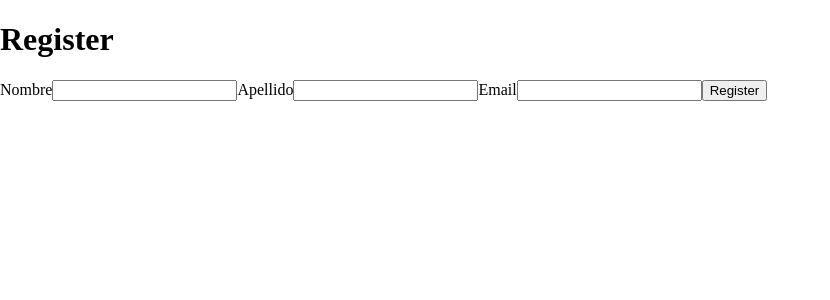
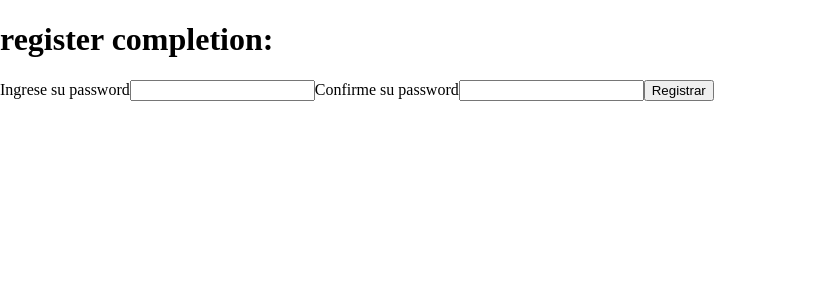
Before and after one commit to matias33pascual/photobook, a React (Create React App) app: page /registerCompletion in a window 1280 px wide. Shown: the top 300 px of the page, without its empty margins (0-830 px from the left). Built offline with nearby package versions, Linux system fonts and the light colour scheme.

Commit message:
register completion prototype ready

```diff
--- a/package.json
+++ b/package.json
@@ -15,9 +15,9 @@
     "@testing-library/jest-dom": "^5.14.1",
     "@testing-library/react": "^11.2.7",
     "@testing-library/user-event": "^12.8.3",
+    "@types/query-string": "^6.3.0",
     "axios": "^0.21.4",
     "lodash": "^4.17.21",
-    "query-string": "^4.3.4",
     "raven-js": "^3.27.2",
     "react": "^17.0.2",
     "react-dom": "^17.0.2",
--- a/src/App.js
+++ b/src/App.js
@@ -5,12 +5,17 @@ import UserProfile from "./components/userAccount/UserProfile";
 import { Switch, Route } from "react-router-dom";
 import { ToastContainer } from "react-toastify";
 import "react-toastify/dist/ReactToastify.css";
+import RegisterCompletion from "./components/userAccount/RegisterCompletion";
 
 const App = () => {
     return (
         <>
             <ToastContainer />
             <Switch>
+                <Route
+                    path='/registerCompletion'
+                    component={RegisterCompletion}
+                />
                 <Route path='/register' component={Register} />
                 <Route path='/loginForm' component={Login} />
                 <Route path='/userProfile' component={UserProfile} />
--- a/src/components/services/config.json
+++ b/src/components/services/config.json
@@ -1,3 +1,5 @@
 {
-	"apiCreateUser": "http://localhost:5001/Users/create"
+	"apiURL":"http://localhost:5001/",
+	"createUser": "Users/create",
+	"registerUser": "Users/register"
 }
--- a/src/components/services/userService.js
+++ b/src/components/services/userService.js
@@ -1,10 +1,20 @@
 import httpServices from "./httpServices";
 import config from "./config.json";
 
+const api = config.apiURL;
+
 export function createUser(user) {
-    return httpServices.post(config.apiCreateUser, {
+    return httpServices.post(api + config.createUser, {
         firstName: user.firstName,
         lastName: user.lastName,
         email: user.email,
     });
 }
+
+export function registerUser(user) {
+    return httpServices.post(api + config.registerUser, {
+        email: user.email,
+        password: user.password,
+        token: user.token,
+    });
+}
--- a/src/components/userAccount/RegisterCompletion.jsx
+++ b/src/components/userAccount/RegisterCompletion.jsx
@@ -0,0 +1,60 @@
+import React, { useState } from "react";
+import * as userService from "../services/userService";
+
+const RegisterCompletion = ({ location }) => {
+    const URLParams = new URLSearchParams(location.search);
+
+    const userToken = URLParams.get("token");
+    const userEmail = URLParams.get("email");
+
+    const [user, setUser] = useState({
+        password: "",
+        passwordConfirm: "",
+    });
+
+    const handleChange = (e) => {
+        const newUserData = { ...user };
+        newUserData[e.target.name] = e.target.value;
+        setUser(newUserData);
+    };
+
+    const handleSubmit = async (e) => {
+        e.preventDefault();
+
+        try {
+            const newUser = {
+                email: userEmail,
+                password: user.password,
+                token: userToken,
+            };
+            await userService.registerUser(newUser);
+        } catch (ex) {
+            // TODO: check error y mostrar algo en pantalla
+        }
+    };
+
+    return (
+        <>
+            <h1>register completion: {userEmail}</h1>
+            <form action='' onSubmit={handleSubmit}>
+                <label htmlFor='password'>Ingrese su password</label>
+                <input
+                    type='text'
+                    name='password'
+                    id='password'
+                    onChange={handleChange}
+                />
+                <label htmlFor='passwordConfirm'>Confirme su password</label>
+                <input
+                    type='text'
+                    name='passwordConfirm'
+                    id='passwordConfirm'
+                    onChange={handleChange}
+                />
+                <button type='submit'>Registrar</button>
+            </form>
+        </>
+    );
+};
+
+export default RegisterCompletion;
```
Also changed, not shown: 1 other file (tests, documents, lock files or other folders).
